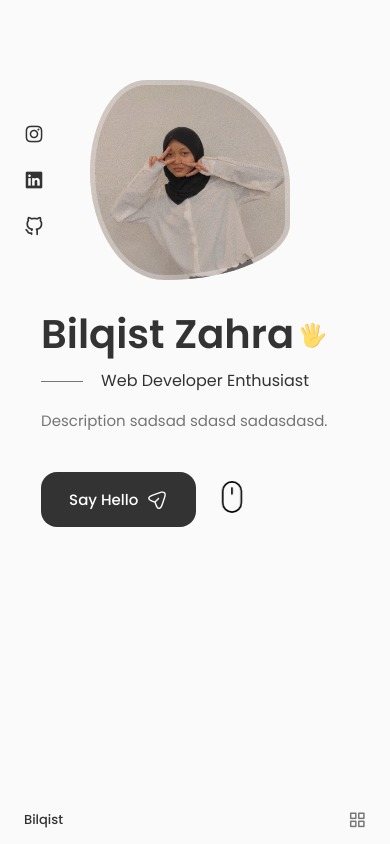
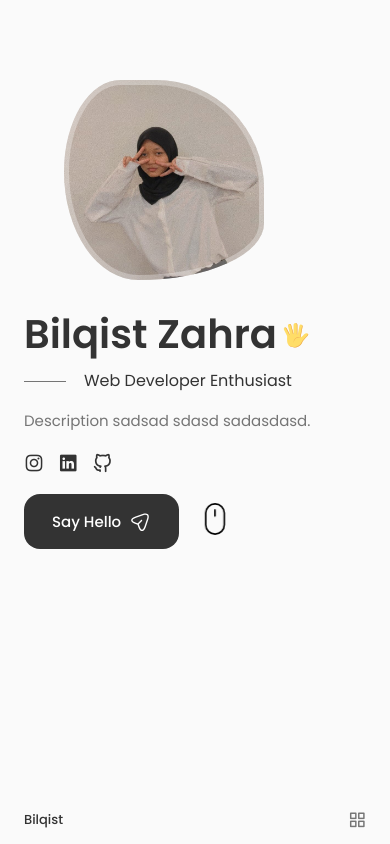
Before and after one commit to nagetpresto/porto_2024, a React (Create React App) app: page / in a window 390 px wide. Built offline with nearby package versions, Linux system fonts and the light colour scheme.

Commit message:
update home css

```diff
--- a/src/App.css
+++ b/src/App.css
@@ -211,7 +211,7 @@ img {
 /* For small devices */
 @media screen and (max-width: 350px) {
   :root {
-    --big-font-size: 2.25rem;
+    --big-font-size: 2rem;
   }
 
   .container {
--- a/src/components/home/Data.jsx
+++ b/src/components/home/Data.jsx
@@ -1,5 +1,6 @@
 import React from 'react'
 import ScrollDown from './ScrollDown'
+import Social from './Social'
 
 const Data = () => {
   return (
@@ -64,6 +65,8 @@ const Data = () => {
             Description sadsad sdasd sadasdasd.
         </p>
 
+        <Social/>
+
         <div className="home__tools">
           <a href="#contact" className="button button--flex">
               Say Hello
--- a/src/components/home/Home.css
+++ b/src/components/home/Home.css
@@ -3,16 +3,17 @@
 }
 
 .home__content {
-    grid-template-columns: 116px repeat(2, 1fr);
+    grid-template-columns: repeat(2, 1fr);
     padding-top: 5.5rem;
     column-gap: 2rem;
     align-items: center;
+    padding-left: 6%;
 }
 
 .home__social{
     display: grid;
-    grid-template-columns: max-content;
-    row-gap: 1rem;
+    grid-template-columns: repeat(3, 0.1fr);
+    margin-bottom: var(--mb-1);
 }
 
 .home__social-icon{
@@ -55,7 +56,7 @@
 
 .home__description {
     min-width: 400px;
-    margin-bottom: var(--mb-3);
+    margin-bottom: var(--mb-1);
 }
 
 .home__tools{
@@ -113,8 +114,7 @@
 /* For large devices */
 @media screen and (max-width: 992px) {
     .home__content {
-        grid-template-columns: 100px repeat(2, 1fr);
-        column-gap: 1.25rem;
+        column-gap: 0;
     }
 
     .home__hand{
@@ -134,7 +134,7 @@
 
     .home__description {
         min-width: initial;
-        margin-bottom: var(--mb-2-5);
+        margin-bottom: var(--mb-1);
     }
 
     .home__img {
@@ -150,16 +150,13 @@
     .home__content {
         grid-template-columns: 0.5fr 3fr;
         padding-top: 3rem;
+        padding-left: 0%;
     }
 
     .home__img{
         order: initial;
-        justify-self: initial
-    }
-
-    .home__data{
-        grid-column: 1/3;
-        padding: 0 10% 0 10% ;
+        justify-self: initial;
+        margin-left: 20%;
     }
 
     .home__img {
@@ -167,19 +164,27 @@
         height: 200px;
         box-shadow: inset 0 0 0 5px rgb(255 255 255 / 30% );
     }
+
+    .home__data{
+        grid-column: 1/3;
+    }
   }
 
   @media screen and (max-width: 576px) {
-    .home__data{
-        padding: 0 5% 0 5%;
-    }
+
   }
 
   /* For small devices */
   @media screen and (max-width: 350px) {
+    .home__content {
+        grid-template-columns: 1fr;
+    }
+
     .home__img {
         width: 180px;
         height: 180px;
+        justify-self: center;
+        margin-left: 0%;
     }
 
     .home__hand {
--- a/src/components/home/Home.jsx
+++ b/src/components/home/Home.jsx
@@ -8,7 +8,6 @@ const Home = () => {
     <section className="home section" id="home">
         <div className="home__container container grid">
             <div className="home__content grid">
-                <Social/>
                 <div className="home__img"></div>
                 <Data/>
             </div>
```
